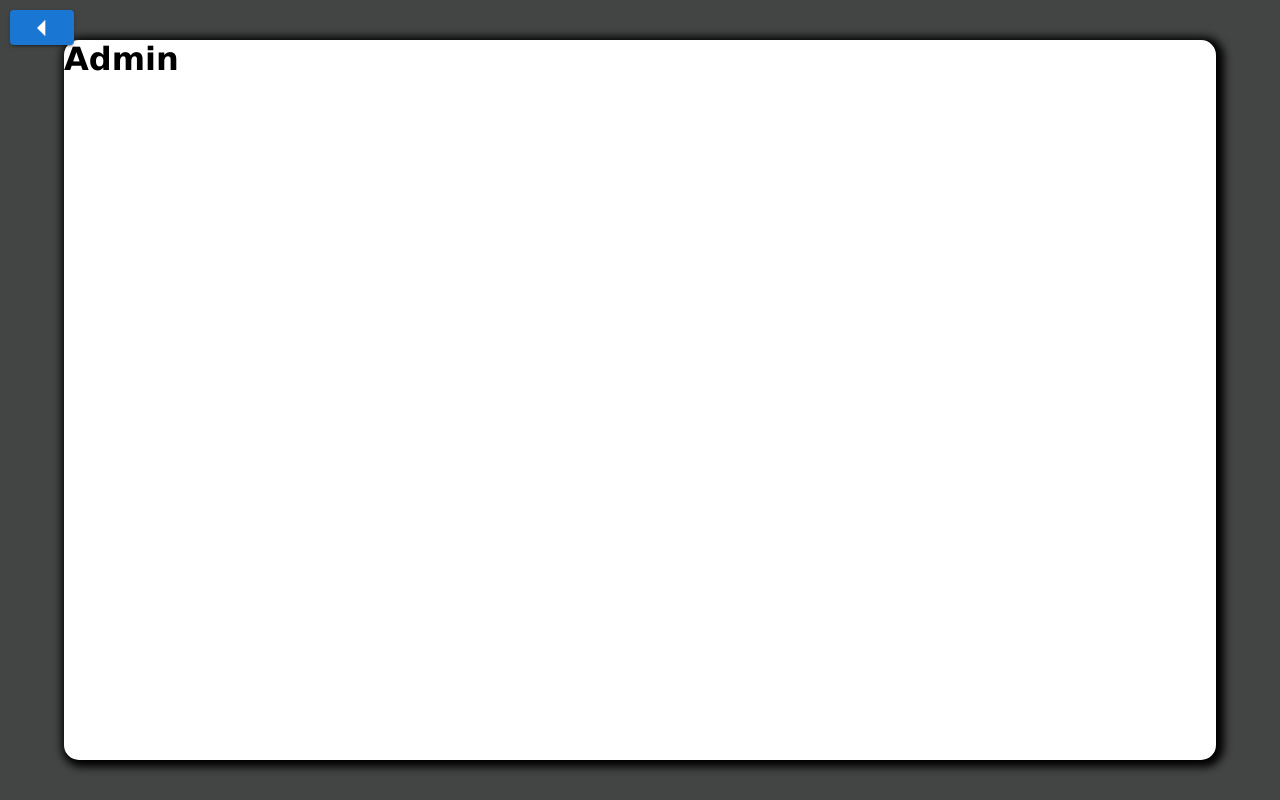
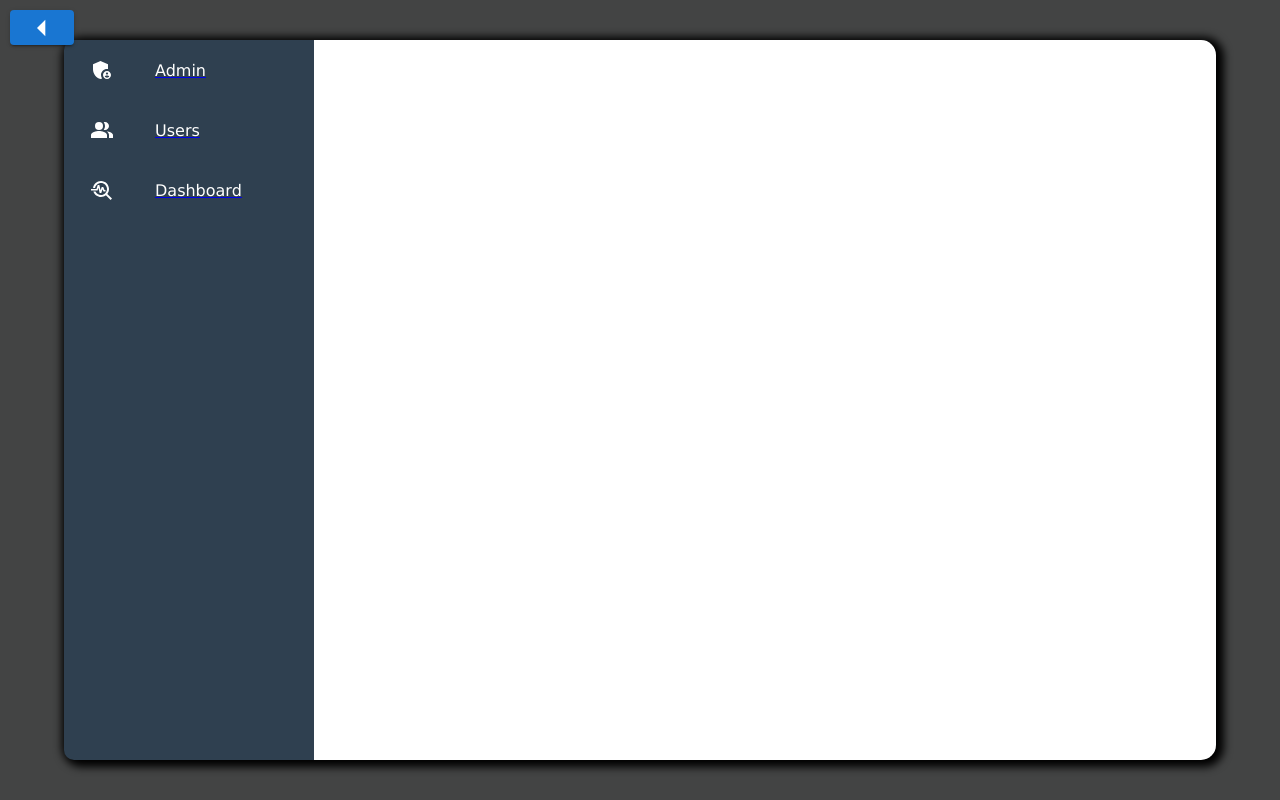
Before and after one commit to Kaloteeh/QuizMania, a React (Vite) app in the folder ShapeMe/: page /panel in a window 1280 px wide. Built offline with nearby package versions, Linux system fonts and the light colour scheme.

Commit message:
Kriji i sidebarit ne panel

```diff
--- a/ShapeMe/src/panel/Panel.jsx
+++ b/ShapeMe/src/panel/Panel.jsx
@@ -10,7 +10,7 @@ import ArrowLeftIcon from '@mui/icons-material/ArrowLeft';
 
 export default function Panel ()  {
 
-    const [selectedPage, setSelectedPage] = useState('admin'); // Default selected page is 'navigation'
+    const [selectedPage, setSelectedPage] = useState('');
 
     return(
         <>
--- a/ShapeMe/src/panel/elements/Navigation.css
+++ b/ShapeMe/src/panel/elements/Navigation.css
@@ -1,20 +1,52 @@
-.navlist{
-    list-style: none;
-    padding-left: 2rem;
-    font-size: 1.5rem;
+.Navbar{
+    height: 100%;
+    width: 250px;
+    background-color: #2f4050;
+    border-radius: 10px 0 0 10px;
+}
+
+.Navbarlist{
+    /* height: 100%;
+    width: 100%; */
+    padding: 0;
+}
+.Navbarlist .row:first {
+    border-radius: 10px 0 0 0;
+  }
+.Navbarlist .row {
+    width: 100%;
+    height: 60px;
+    /* border: 1px solid black; */
+    list-style-type: none;
+    margin: 0;
+    display: flex;
+    flex-direction: row;
+    color: white;
+    justify-content: center;
+    align-items: center;
+    font-family: 'Trebuchet MS', 'Lucida Sans Unicode', 'Lucida Grande', 'Lucida Sans', Arial, sans-serif ;
+}
+
+.Navbarlist .row:hover {
+    background-color: rgb(72, 83, 94);
 
 }
 
-
-.navlist a {
-    text-decoration: none;
-    color: black;
+.Navbarlist #active:first {
+    background-color: rgb(72, 83, 94);
 }
 
-.navlist li:not(:first-child){
-    padding-top: 4rem;
+.Navbarlist #active {
+    background-color: rgb(72, 83, 94);
+
 }
 
-.navlist li:first-child{
-    padding-top: 20rem;
+.row #icon {
+    flex: 30%;
+    display: grid;
+    place-items: center;
 }
+
+.row #title {
+    flex: 70%;
+}
--- a/ShapeMe/src/panel/elements/Navigation.jsx
+++ b/ShapeMe/src/panel/elements/Navigation.jsx
@@ -1,12 +1,40 @@
 import './Navigation.css'
 import { Link } from 'react-router-dom'
+import { useState } from 'react'
 import AdminPanelSettingsIcon from '@mui/icons-material/AdminPanelSettings';
+import { NavigationData } from './NavigationData';
 
 export default function Navigation ({ selectedPage, setSelectedPage }) {
 
 
+
     return(
-        <>
+        <div className='Navbar'>
+          <ul className='Navbarlist'>
+              {NavigationData.map((val,id) => {
+                 return (
+                    <Link to={val.link}
+                    key={id}
+                    ><li
+                    className='row'
+                    id={window.location.pathname === val.link ? 'active' : ''} // QITU U BO MUTI DIQKA NDRRo
+                    onClick={() => setSelectedPage(val.name)}
+                     >
+                    {" "}
+                      <div id='icon'>{val.icon}</div>{" "}
+                      <div id='title'>{val.title}</div>
+
+                   </li></Link>
+                   );
+                })}
+              </ul>
+            </div>
+
+
+          )
+}
+
+
 
         {/* <ul className='navlist'>
 
@@ -42,6 +70,3 @@ export default function Navigation ({ selectedPage, setSelectedPage }) {
         </li>
 
         </ul> */}
-        </>
-    )
-}
--- a/ShapeMe/src/panel/elements/NavigationData.jsx
+++ b/ShapeMe/src/panel/elements/NavigationData.jsx
@@ -5,22 +5,30 @@ import TroubleshootIcon from '@mui/icons-material/Troubleshoot';
 export const NavigationData = [
 
     {
+        id : 1,
         title : "Admin",
+        name : 'admin',
         icon : <AdminPanelSettingsIcon/>,
-        link : "/panel/admin"
-    },
-
-    {
-        title: "Users",
-        icon : <PeopleAltIcon/>,
-        link : "/panel/users"
+        link : "/panel/admin",
 
     },
 
     {
+        id : 2,
+        title: "Users",
+        name : 'users',
+        icon : <PeopleAltIcon/>,
+        link : "/panel/users",
+
+    },
+
+    {
+        id : 3,
         title : "Dashboard",
+        name : 'dashboard',
         icon : <TroubleshootIcon/>,
-        link : "/panel/dashboard"
+        link : "/panel/dashboard" ,
+
     }
 
 
```
